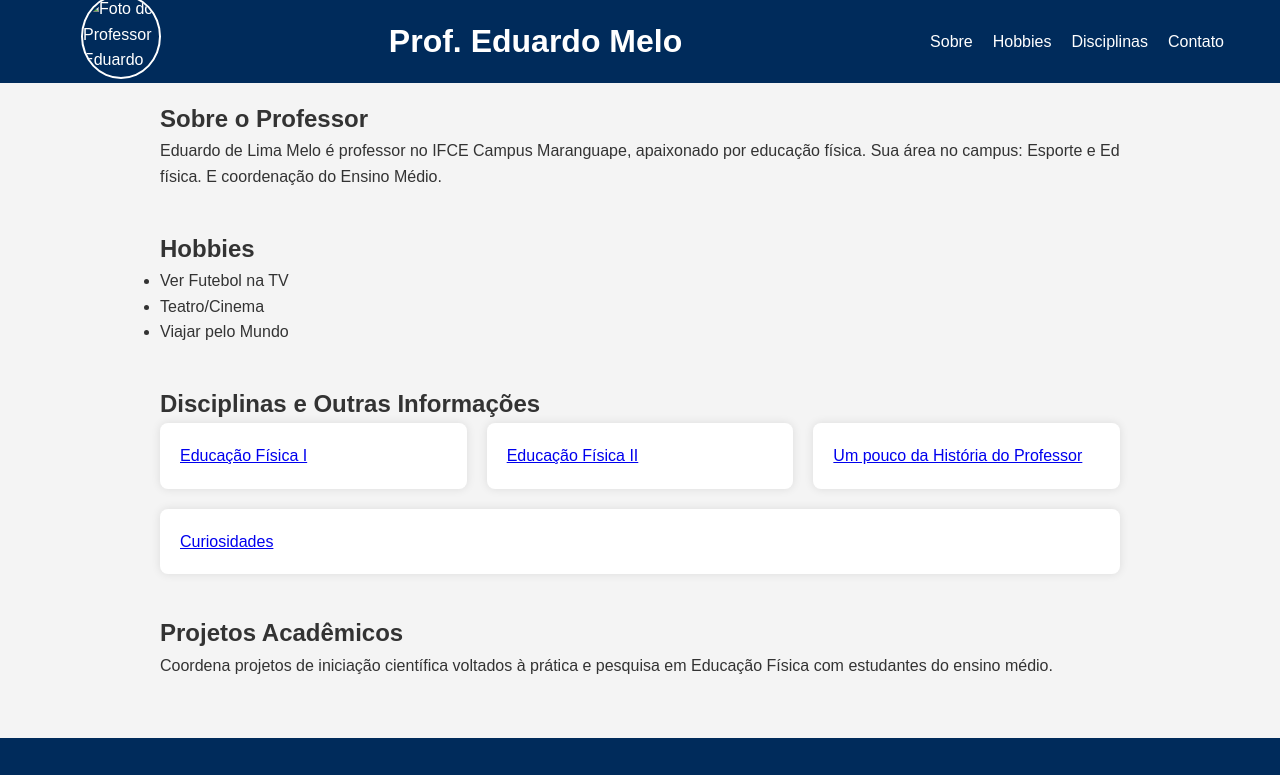
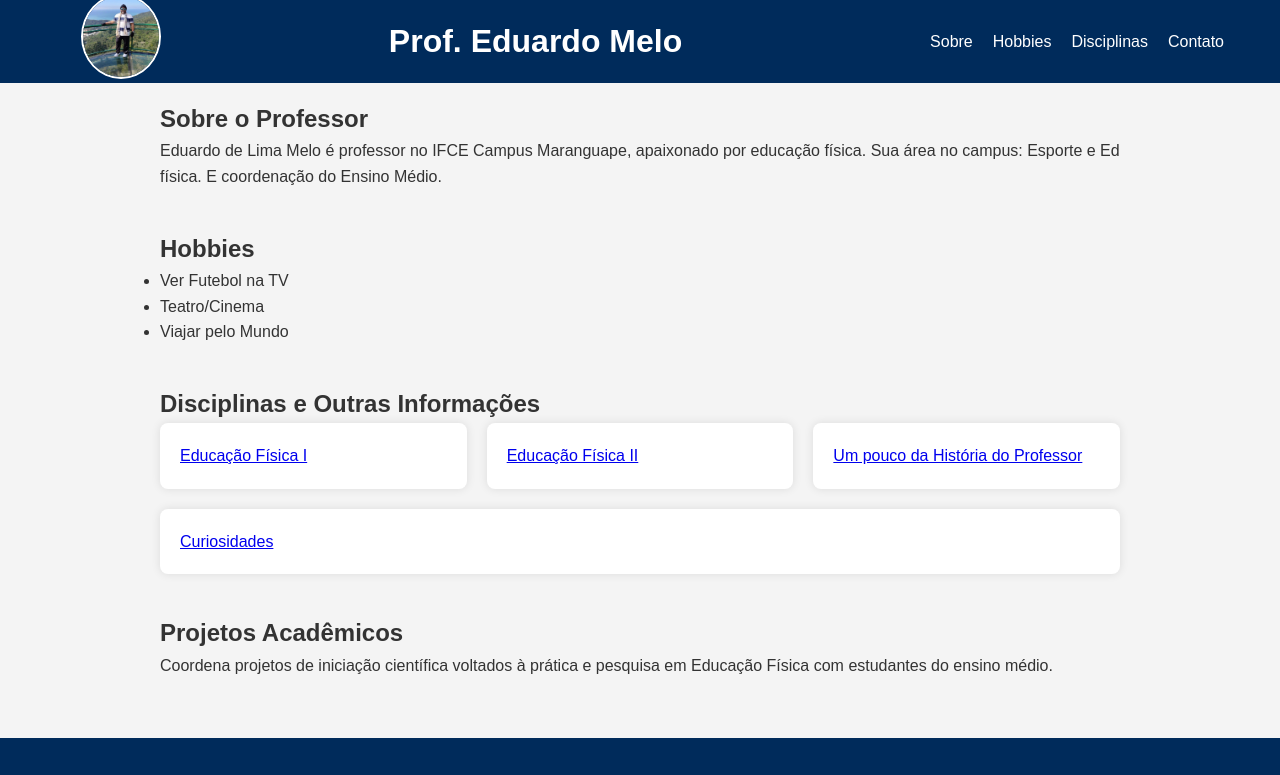
Before and after one commit to hayannacastro/Landing-Page, a plain HTML site: page index.html in a window 1280 px wide. Shown: the top 775 px of the page. Drawn offline with Linux system fonts and the light colour scheme.

Commit message:
Update index.html

```diff
--- a/index.html
+++ b/index.html
@@ -150,7 +150,7 @@ img {
 
   <header>
     <div class="container">
-        <img src="profEduardo.jpeg" alt="Foto do Professor Eduardo Melo">
+        <img src="img/profEduardo.jpeg" alt="Foto do Professor Eduardo Melo">
       <h1>Prof. Eduardo Melo</h1>
       <nav>
         <ul>
```
